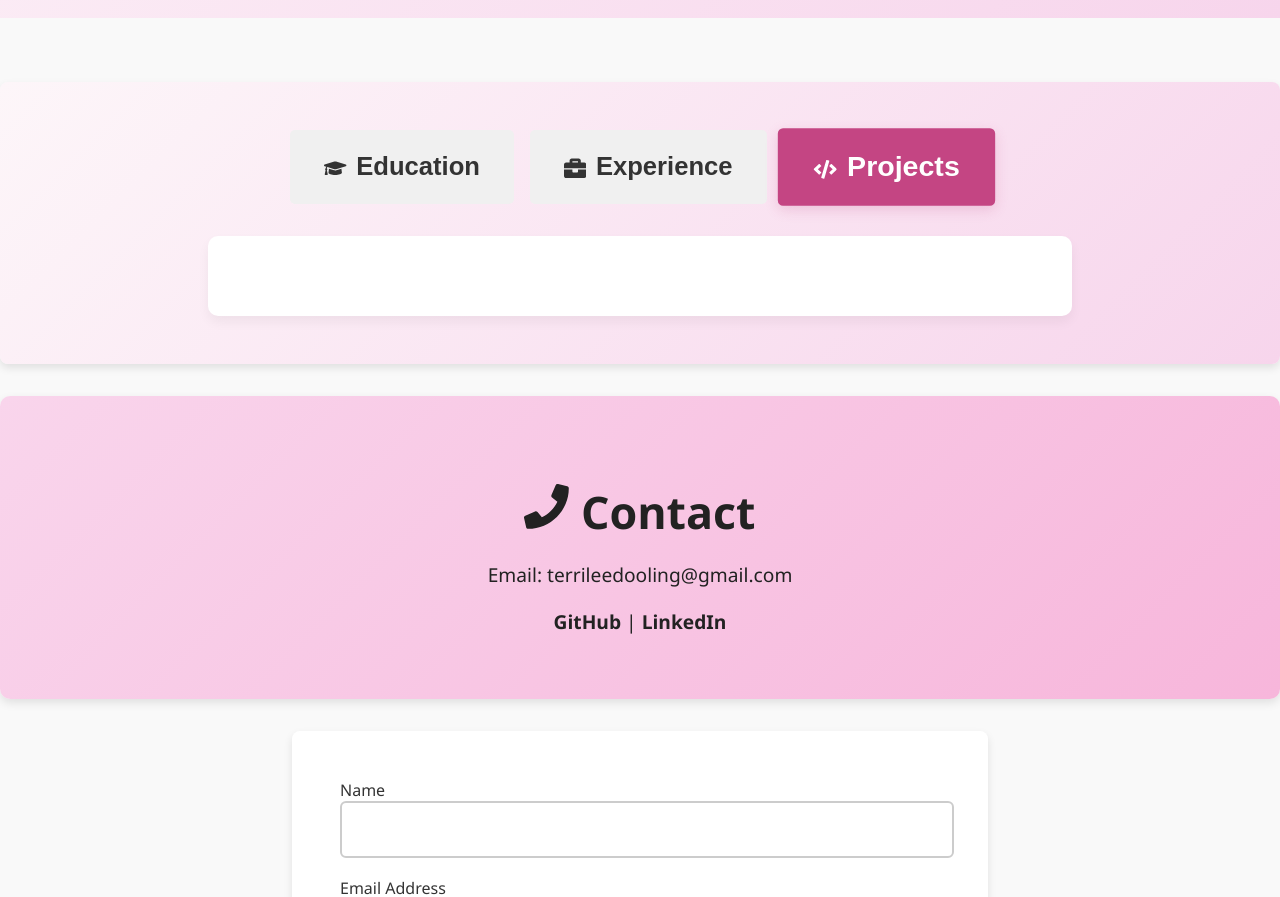
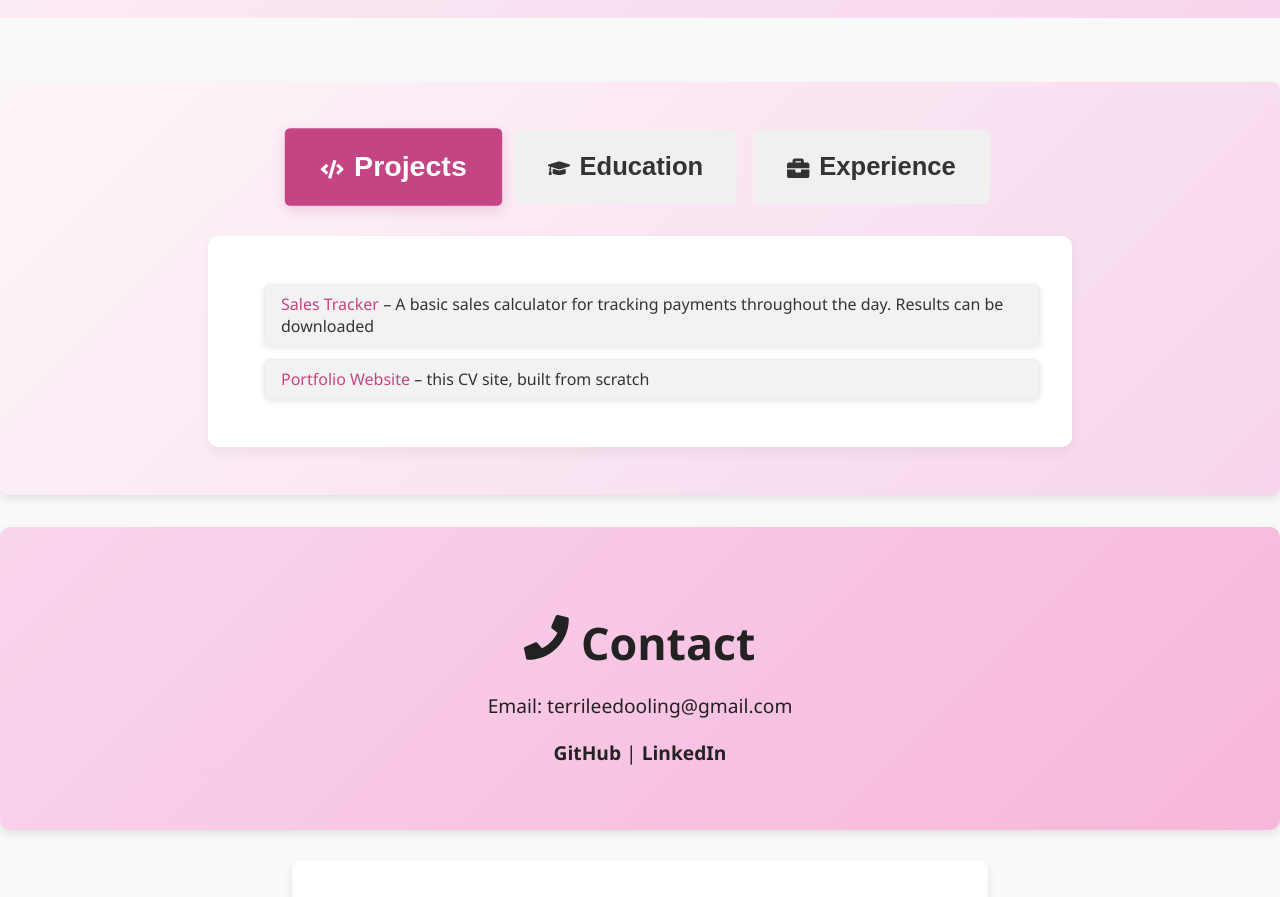
Before and after one commit to terrileedooling/my-cv-website, a React (Vite) app: page / in a window 1280 px wide. Shown: the part 1580-2477 px from the top of the page. Built offline with nearby package versions, Linux system fonts and the light colour scheme.

Commit message:
added sales tracker to projects

```diff
--- a/src/components/contact.jsx
+++ b/src/components/contact.jsx
@@ -5,11 +5,16 @@ function ContactForm() {
     const [state, handleSubmit] = useForm(import.meta.env.VITE_FORMSPREE_FORM_ID);
 
     if (state.succeeded) {
-        return <p>Thank you for contacting me.</p>
+        return (
+            <div className="contact-form animate-bounce-scale">
+                <h2>Thank you!</h2>
+                <p>Your email has been sent.</p>
+            </div>
+        );
     }
 
     return (
-        <form action={import.meta.env.VITE_FORMSPREE_URL} method="POST" className="contact-form animate-bounce-scale">
+        <form onSubmit={handleSubmit} className="contact-form animate-bounce-scale">
             <div className="form-input">
                 <label htmlFor="name">
                     Name
--- a/src/components/tabs.jsx
+++ b/src/components/tabs.jsx
@@ -12,8 +12,9 @@ function Tabs() {
                 {activeTab === 'projects' && (
                     <ul>
                         {[
+                          { name: "Sales Tracker", desc: "A basic sales calculator for tracking payments throughout the day. Results can be downloaded", url:"https://terrileedooling.github.io/salon-sales-tracking/"},
                           // { name: "To-Do App", desc: "a basic task manager with React hooks" },
-                          // { name: "Portfolio Website", desc: "this CV site, built from scratch" },
+                          { name: "Portfolio Website", desc: "this CV site, built from scratch", url:"https://terrileedooling.github.io/my-cv-website/" },
                           // { name: "Weather App", desc: "fetches real-time weather using an API" }
                         ].map((proj, index) => (
                           <li
@@ -21,7 +22,7 @@ function Tabs() {
                             className="tab-item"
                             style={{ animationDelay: `${index * 0.5}s` }}
                           >
-                            <a href="#project" className="text-blue-600 font-medium hover:underline">
+                            <a href={proj.url} className="text-blue-600 font-medium hover:underline">
                               {proj.name}
                             </a>{" "}
                             – {proj.desc}
@@ -76,7 +77,14 @@ function Tabs() {
     return (
         <section id="tabs" className="tab-section">
           <div className="tab-buttons">
-          <button
+            <button
+              className={`tab-button ${activeTab === "projects" ? "active" : ""}`}
+              onClick={() => setActiveTab("projects")}
+            >
+              <FaCode />
+              Projects
+            </button>
+            <button
               className={`tab-button ${activeTab === "education" ? "active" : ""}`}
               onClick={() => setActiveTab("education")}
             >
@@ -90,16 +98,9 @@ function Tabs() {
               <FaBriefcase />
               Experience
             </button>
-            <button
-              className={`tab-button ${activeTab === "projects" ? "active" : ""}`}
-              onClick={() => setActiveTab("projects")}
-            >
-              <FaCode />
-              Projects
-            </button>
           </div>
-            <h2>{activeTab.charAt(0).toUpperCase() + activeTab.slice(1)}</h2>
-            {renderTabContent()}
+          <h2>{activeTab.charAt(0).toUpperCase() + activeTab.slice(1)}</h2>
+          {renderTabContent()}
         </section>
       );
 }
```
